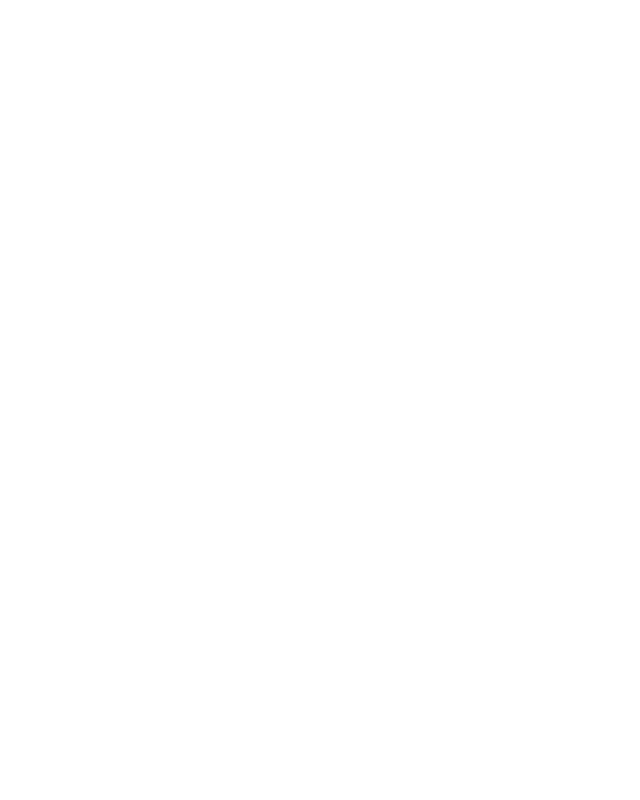
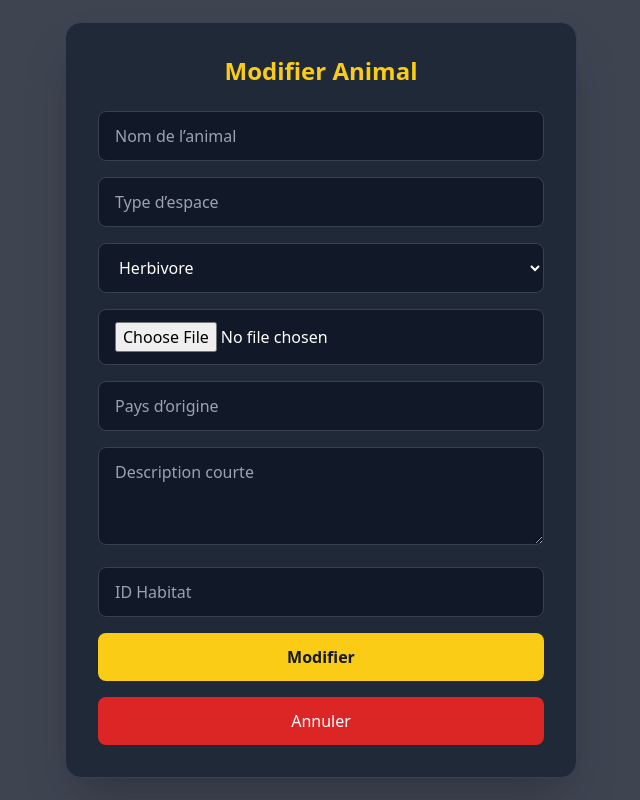
Before and after one commit to AZIZABADA10/ASSAD, a PHP site: page /actions/modifier_animal.php in a window 1280 px wide; the page is wider, and only the part inside the window is pictured. Before the commit the part shown is empty. Shown: that part, without its empty margins (319-959 px from the left). Run offline with PHP 8.4, Linux system fonts and the light colour scheme; data that the repository does not hold is empty; some libraries are stand-ins or nearby versions.

Commit message:
feat: le modal de modifier un animaux

```diff
--- a/actions/modifier_animal.php
+++ b/actions/modifier_animal.php
@@ -74,3 +74,87 @@ if (isset($_POST['modifier_animal'])) {
     }
 }
 ?>
+
+<!DOCTYPE html>
+<html lang="fr">
+<head>
+  <meta charset="UTF-8">
+  <title>Modifier Animal</title>
+  <script src="https://cdn.tailwindcss.com"></script>
+</head>
+
+<body class="bg-gray-100 text-gray-900">
+
+<main class="ml-64 w-full p-8">
+  <div class="fixed inset-0 z-50 flex justify-center items-center bg-gray-900/80 backdrop-blur-lg">
+    <div class="bg-gray-800 border border-gray-700 rounded-2xl shadow-2xl p-8 w-full max-w-lg animate-fade-in">
+
+      <h2 class="text-2xl font-bold text-center text-yellow-400 mb-6">
+        Modifier Animal
+      </h2>
+
+      <form method="POST" enctype="multipart/form-data" class="space-y-4">
+
+        <input type="text" name="nom_animal"
+               value="<?= $animal['nom_animal'] ?>"
+               placeholder="Nom de l’animal"
+               class="w-full px-4 py-3 rounded-lg bg-gray-900 border border-gray-700 text-white"
+               required>
+
+        <input type="text" name="espace"
+               value="<?= $animal['espace'] ?>"
+               placeholder="Type d’espace"
+               class="w-full px-4 py-3 rounded-lg bg-gray-900 border border-gray-700 text-white">
+
+        <select name="alimentation"
+                class="w-full px-4 py-3 rounded-lg bg-gray-900 border border-gray-700 text-white">
+          <option value="herbivore" <?= $animal['alimentation'] === 'herbivore' ? 'selected' : '' ?>>Herbivore</option>
+          <option value="carnivore" <?= $animal['alimentation'] === 'carnivore' ? 'selected' : '' ?>>Carnivore</option>
+          <option value="omnivore" <?= $animal['alimentation'] === 'omnivore' ? 'selected' : '' ?>>Omnivore</option>
+        </select>
+
+        <input type="file" name="image_animal"
+               class="w-full px-4 py-3 rounded-lg bg-gray-900 border border-gray-700 text-white">
+
+        <input type="text" name="pays_origine"
+               value="<?= $animal['pays_origine'] ?>"
+               placeholder="Pays d’origine"
+               class="w-full px-4 py-3 rounded-lg bg-gray-900 border border-gray-700 text-white">
+
+        <textarea name="description_courte"
+                  placeholder="Description courte"
+                  class="w-full px-4 py-3 rounded-lg bg-gray-900 border border-gray-700 text-white"
+                  rows="3"><?= $animal['description_courte'] ?></textarea>
+
+        <input type="number" name="id_habitat"
+               value="<?= $animal['id_habitat'] ?>"
+               placeholder="ID Habitat"
+               class="w-full px-4 py-3 rounded-lg bg-gray-900 border border-gray-700 text-white">
+
+        <button name="modifier_animal"
+                class="w-full py-3 rounded-lg bg-yellow-400 text-gray-900 font-semibold hover:bg-yellow-500 hover:scale-105 transition">
+          Modifier
+        </button>
+
+        <a href="../pages/admin/manage_animals.php"
+           class="block text-center py-3 rounded-lg bg-red-600 text-white hover:bg-red-700 transition">
+          Annuler
+        </a>
+
+      </form>
+    </div>
+  </div>
+</main>
+
+<style>
+@keyframes fade-in {
+  from {opacity:0; transform: translateY(-10px);}
+  to {opacity:1; transform: translateY(0);}
+}
+.animate-fade-in {
+  animation: fade-in 0.4s ease-out;
+}
+</style>
+
+</body>
+</html>
```
